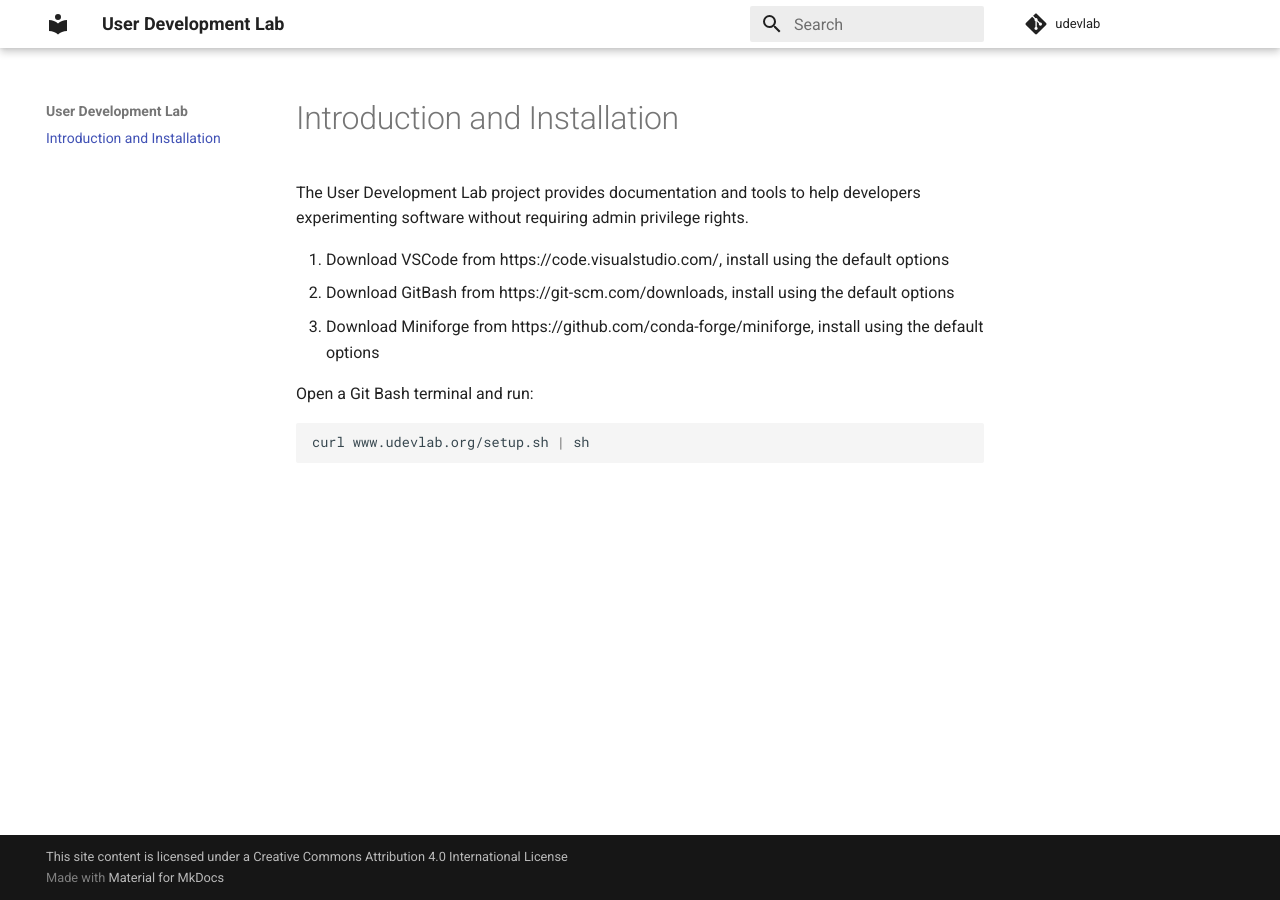
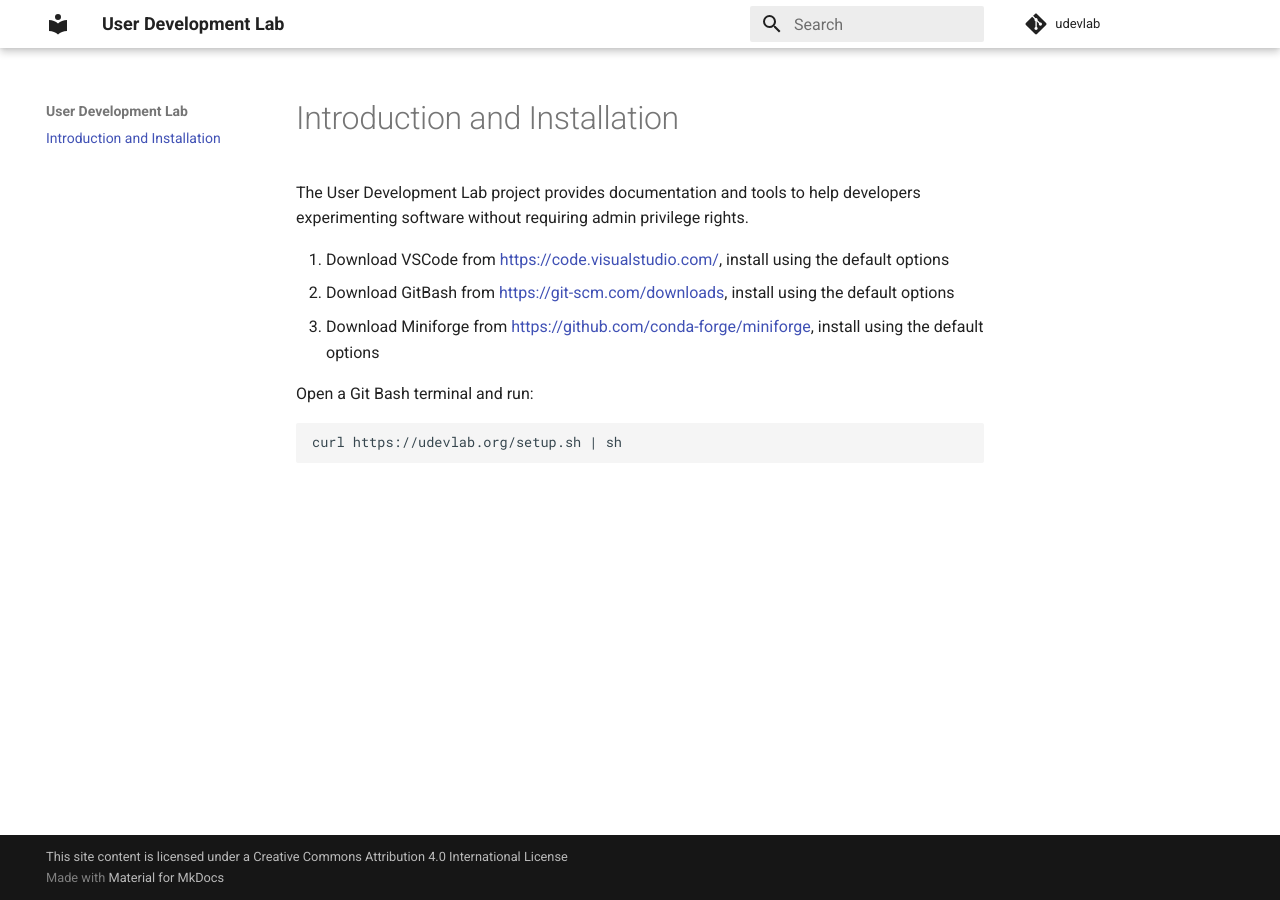
Before and after one commit to udevlab/udevlab, an MkDocs documentation site: the page built from docs/index.md, in a window 1280 px wide. Built offline with MkDocs 1.6.1 and Material for MkDocs 9.7.7, drawn with Linux system fonts in a browser that asks for light colours; comment, search, counter and statistics services are not loaded.

Commit message:
Added setup.sh

````diff
--- a/docs/index.md
+++ b/docs/index.md
@@ -5,6 +5,6 @@
 1. Download Miniforge from https://github.com/conda-forge/miniforge, install using the default options
 
 Open a Git Bash terminal and run:
-```sh
-curl www.udevlab.org/setup.sh | sh
+```html
+curl https://udevlab.org/setup.sh | sh
 ```
--- a/mkdocs.yml
+++ b/mkdocs.yml
@@ -47,4 +47,4 @@
     - pymdownx.tasklist:
         custom_checkbox: true
     - pymdownx.highlight:
-    - pymdownx.magicklink:
+    - pymdownx.magiclink:
--- /dev/null
+++ b/requirements.txt
@@ -0,0 +1,2 @@
+mkdocs
+mkdocs-material
````
Also changed, not shown: README.md (+0 -11 lines), 1 other file.
